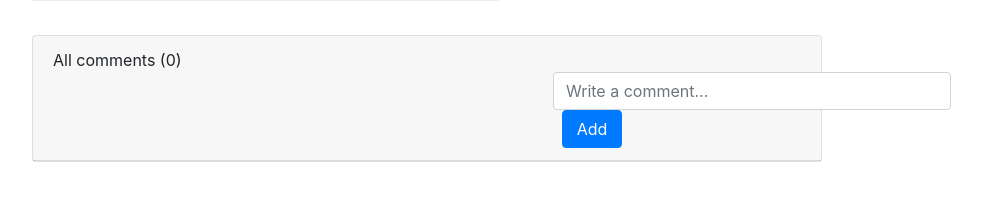
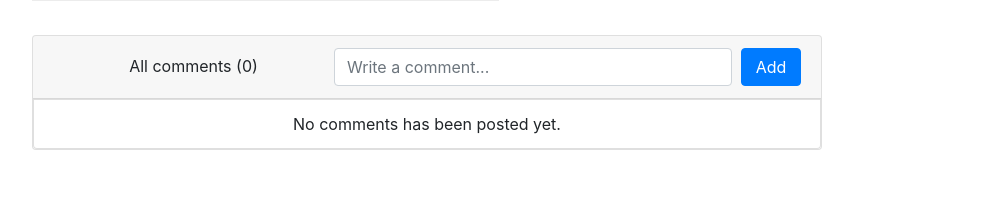
Before and after one commit to WildLotus-15/working-harvard-project-2, a Django app: page /10 in a window 1280 px wide. Shown: the part 528-729 px from the top of the page, without its empty margins (264-1246 px from the left). Run offline with Django 3.2, Linux system fonts and the light colour scheme; a user stored in the database is signed in; data comes from the database, SQL or seed files in the repository; both versions use the stored data as it was after the commit; data that the repository does not hold is empty; some libraries are stand-ins or nearby versions.

Commit message:
using flex display placed comment form button and card title on the same line

```diff
--- a/auctions/templates/auctions/bid.html
+++ b/auctions/templates/auctions/bid.html
@@ -6,8 +6,7 @@
 {% if user.is_authenticated %}
 {% if value_error %}
 <div class="alert alert-danger" role="alert">
-    Your bid must be at least as large as starting bid: ${{ listing.starting_bid }} and must be greater than any other
-    offers (if any).
+    Your bid must be at least as large as starting bid and must be greater than any other offers (if any).
 </div>
 {% endif %}
 {% if listing.author != user %}
@@ -29,7 +28,7 @@
 </div>
 {% endif %}
 <div class="card" style="width: 360px">
-    <div class="card-header">All Bids ({{ bid_count }})</div>
+    <div class="card-header">All Bids ({{ bid_count }}); Starting bid = ${{ listing.starting_bid }}</div>
     {% for bid in listing.bids.all %}
     <ul class="list-group list-group-flush">
         <li class="list-group-item">{{ bid.author }} - ${{ bid.offer }} {{ bid.date }}</li>
--- a/auctions/templates/auctions/listing.html
+++ b/auctions/templates/auctions/listing.html
@@ -37,7 +37,7 @@
             {% endif %}
             {% if listing.buyer is not None and listing.active == False %}
             {% if listing.author == user %}
-                    You've sold this item to {{ listing.buyer }} for {{ listing.current_bid|default:listing.starting_bid }}
+            You've sold this item to {{ listing.buyer }} for ${{ listing.current_bid|default:listing.starting_bid }}
             {% elif listing.buyer == user %}
             Congratulations you've won this auction!
             {% else %}
@@ -48,25 +48,27 @@
     </div>
 </div>
 <div class="card" style="width: 790px; margin-left: 286px; margin-top: 10px;">
-    <div class="card-header">All comments ({{ comment_count }})<div class="comment-form"
-            style="margin-left: 500px; width: 468px; display: flex;">
+    <div class="card-header" style="display: flex">
+        <div style="flex: 5; width: 120px; text-align: center; padding-top: 6px">
+            All comments ({{ comment_count }})
+        </div>
         {% if user.is_authenticated %}
         <div style="flex: 1;">
             <form action="{% url 'comment' listing.id %}" method="POST">
                 {% csrf_token %}
                 {{ comment_form }}
-                    <div style="flex: 1">
-                        <button type="submit" class="btn btn-primary"
-                            style="width: 60px; margin-left: 9px;">Add</button>
+        </div>
+        <div style="flex: 1;">
+            <button type="submit" class="btn btn-primary" style="width: 60px; margin-left: 9px;">Add</button>
         </div>
         </form>
-            </div>
         {% endif %}
-        </div>
     </div>
     {% for comment in comments %}
     <ul class="list-group list-group-flush">
-        <li class="list-group-item">{{ comment.author }} &middot; {{ comment }} | {{ comment.date }} </li>
+        <li class="list-group-item" style="text-align: center;">{{ comment.author }} &middot; {{ comment }} | {{ comment.date }} </li>
+        {% empty %}
+        <li class="list-group-item" style="text-align: center;">No comments has been posted yet.</li>
     </ul>
     {% endfor %}
 </div>
```
Also changed, not shown: db.sqlite3. Lines whose indentation alone changed are shown as unchanged.
